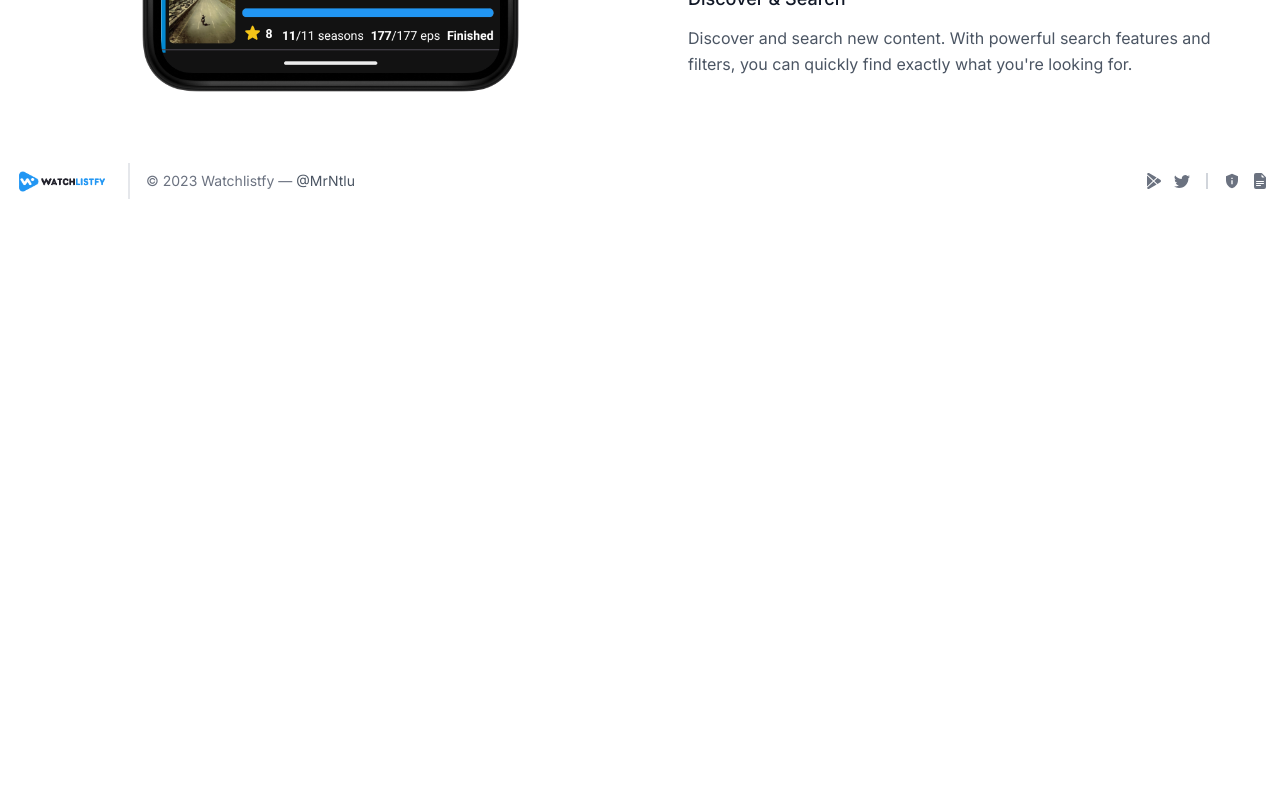
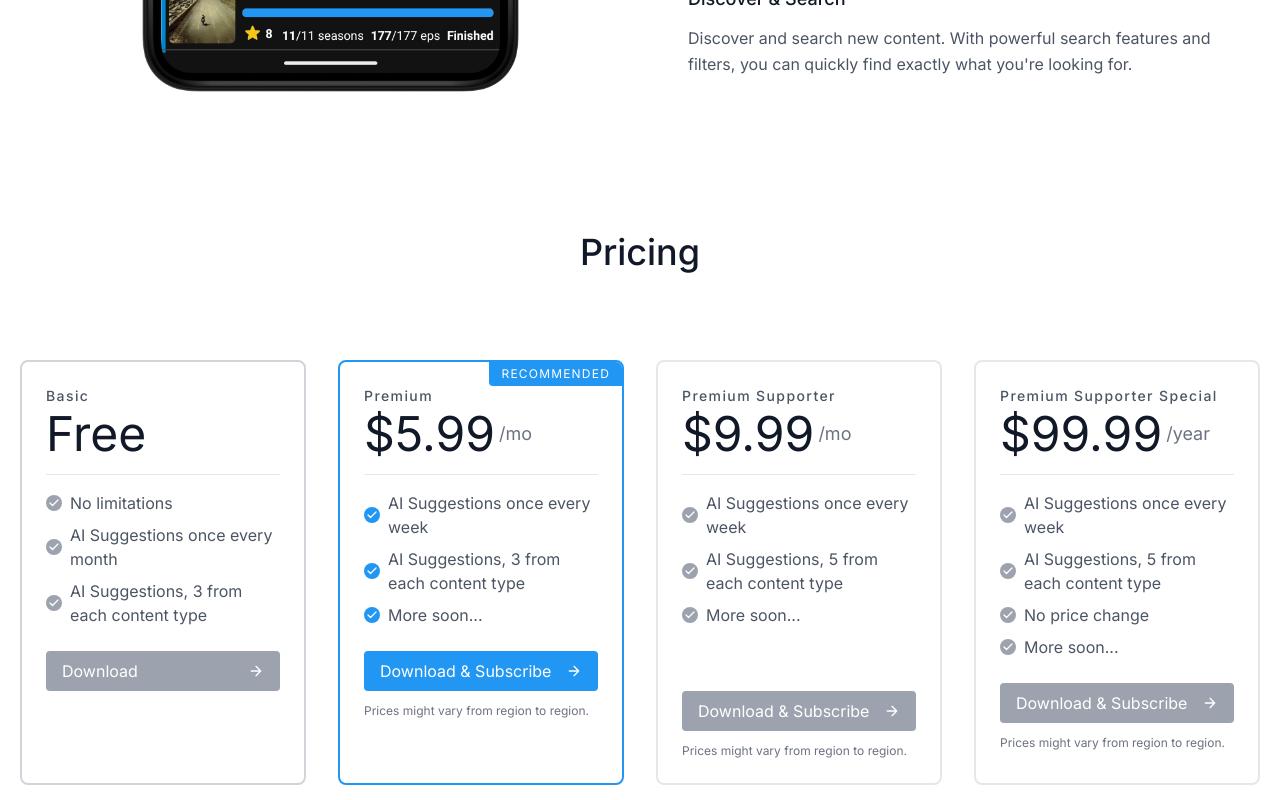
Before and after one commit to MrNtlu/Project-Consumer-Frontend, a Next.js app: page / in a window 1280 px wide. Shown: the part 1640-2440 px from the top of the page. Before the commit the page ends 1855 px from the top, so only its background shows below. Built offline with nearby package versions, Linux system fonts and the light colour scheme.

Commit message:
Pricing added.

```diff
--- a/app/page.tsx
+++ b/app/page.tsx
@@ -8,7 +8,7 @@ export default function Home() {
     <main>
       <Hero />
       <Features />
-      {/* <Pricing /> */}
+      <Pricing />
     </main>
   )
 }
--- a/components/header.tsx
+++ b/components/header.tsx
@@ -11,6 +11,7 @@ const Header = () => {
     <nav className="md:ml-auto flex flex-wrap items-center text-base justify-center">
       <a href="https://watchlistfy.com/#home" className="mr-5 hover:text-[#2196F3]">Home</a>
       <a href="https://watchlistfy.com/#features" className="mr-5 hover:text-[#2196F3]">Features</a>
+      <a href="https://watchlistfy.com/#pricing" className="mr-5 hover:text-[#2196F3]">Pricing</a>
     </nav>
   </div>
 </header>
--- a/components/pricing.tsx
+++ b/components/pricing.tsx
@@ -2,7 +2,7 @@ import React from 'react'
 
 const Pricing = () => {
   return (
-    <section className="text-gray-600 body-font overflow-hidden">
+    <section id="pricing" className="text-gray-600 body-font overflow-hidden">
         <div className="container px-5 py-24 mx-auto">
             <div className="flex flex-col text-center w-full mb-20">
                 <h1 className="sm:text-4xl text-3xl font-medium title-font mb-2 text-gray-900">Pricing</h1>
@@ -10,43 +10,82 @@ const Pricing = () => {
             <div className="flex flex-wrap -m-4">
                 <div className="p-4 xl:w-1/4 md:w-1/2 w-full">
                     <div className="h-full p-6 rounded-lg border-2 border-gray-300 flex flex-col relative overflow-hidden">
-                    <h2 className="text-sm tracking-widest title-font mb-1 font-medium">START</h2>
+                    <h2 className="text-sm tracking-widest title-font mb-1 font-medium">Basic</h2>
                     <h1 className="text-5xl text-gray-900 pb-4 mb-4 border-b border-gray-200 leading-none">Free</h1>
                     <p className="flex items-center text-gray-600 mb-2">
                         <span className="w-4 h-4 mr-2 inline-flex items-center justify-center bg-gray-400 text-white rounded-full flex-shrink-0">
                         <svg fill="none" stroke="currentColor" stroke-linecap="round" stroke-linejoin="round" stroke-width="2.5" className="w-3 h-3" viewBox="0 0 24 24">
                             <path d="M20 6L9 17l-5-5"></path>
                         </svg>
-                        </span>Vexillologist pitchfork
+                        </span>No limitations
                     </p>
                     <p className="flex items-center text-gray-600 mb-2">
                         <span className="w-4 h-4 mr-2 inline-flex items-center justify-center bg-gray-400 text-white rounded-full flex-shrink-0">
                         <svg fill="none" stroke="currentColor" stroke-linecap="round" stroke-linejoin="round" stroke-width="2.5" className="w-3 h-3" viewBox="0 0 24 24">
                             <path d="M20 6L9 17l-5-5"></path>
                         </svg>
-                        </span>Tumeric plaid portland
+                        </span>AI Suggestions once every month
                     </p>
                     <p className="flex items-center text-gray-600 mb-6">
                         <span className="w-4 h-4 mr-2 inline-flex items-center justify-center bg-gray-400 text-white rounded-full flex-shrink-0">
                         <svg fill="none" stroke="currentColor" stroke-linecap="round" stroke-linejoin="round" stroke-width="2.5" className="w-3 h-3" viewBox="0 0 24 24">
                             <path d="M20 6L9 17l-5-5"></path>
                         </svg>
-                        </span>Mixtape chillwave tumeric
+                        </span>AI Suggestions, 3 from each content type
                     </p>
-                    <button className="flex items-center mt-auto text-white bg-gray-400 border-0 py-2 px-4 w-full focus:outline-none hover:bg-gray-500 rounded">Button
+                    <a href="https://play.google.com/store/apps/details?id=com.mrntlu.projectconsumer">
+                        <button className="flex items-center mt-auto text-white bg-gray-400 border-0 py-2 px-4 w-full focus:outline-none hover:bg-gray-500 rounded">Download
                             <svg fill="none" stroke="currentColor" stroke-linecap="round" stroke-linejoin="round" stroke-width="2" className="w-4 h-4 ml-auto" viewBox="0 0 24 24">
                             <path d="M5 12h14M12 5l7 7-7 7"></path>
                             </svg>
                         </button>
-                    <p className="text-xs text-gray-500 mt-3">Literally you probably haven&apos;t heard of them jean shorts.</p>
+                    </a>
                     </div>
                 </div>
                 <div className="p-4 xl:w-1/4 md:w-1/2 w-full">
-                    <div className="h-full p-6 rounded-lg border-2 border-blue-500 flex flex-col relative overflow-hidden">
-                    <span className="bg-blue-500 text-white px-3 py-1 tracking-widest text-xs absolute right-0 top-0 rounded-bl">POPULAR</span>
-                    <h2 className="text-sm tracking-widest title-font mb-1 font-medium">PREMIUM</h2>
+                    <div className="h-full p-6 rounded-lg border-2 border-[#2196F3] flex flex-col relative overflow-hidden">
+                    <span className="bg-[#2196F3] text-white px-3 py-1 tracking-widest text-xs absolute right-0 top-0 rounded-bl">RECOMMENDED</span>
+                    <h2 className="text-sm tracking-widest title-font mb-1 font-medium">Premium</h2>
                     <h1 className="text-5xl text-gray-900 leading-none flex items-center pb-4 mb-4 border-b border-gray-200">
-                        <span>$38</span>
+                        <span>$5.99</span>
+                        <span className="text-lg ml-1 font-normal text-gray-500">/mo</span>
+                    </h1>
+                    <p className="flex items-center text-gray-600 mb-2">
+                        <span className="w-4 h-4 mr-2 inline-flex items-center justify-center bg-[#2196F3] text-white rounded-full flex-shrink-0">
+                        <svg fill="none" stroke="currentColor" stroke-linecap="round" stroke-linejoin="round" stroke-width="2.5" className="w-3 h-3" viewBox="0 0 24 24">
+                            <path d="M20 6L9 17l-5-5"></path>
+                        </svg>
+                        </span>AI Suggestions once every week
+                    </p>
+                    <p className="flex items-center text-gray-600 mb-2">
+                        <span className="w-4 h-4 mr-2 inline-flex items-center justify-center bg-[#2196F3] text-white rounded-full flex-shrink-0">
+                        <svg fill="none" stroke="currentColor" stroke-linecap="round" stroke-linejoin="round" stroke-width="2.5" className="w-3 h-3" viewBox="0 0 24 24">
+                            <path d="M20 6L9 17l-5-5"></path>
+                        </svg>
+                        </span>AI Suggestions, 3 from each content type
+                    </p>
+                    <p className="flex items-center text-gray-600 mb-6">
+                        <span className="w-4 h-4 mr-2 inline-flex items-center justify-center bg-[#2196F3] text-white rounded-full flex-shrink-0">
+                        <svg fill="none" stroke="currentColor" stroke-linecap="round" stroke-linejoin="round" stroke-width="2.5" className="w-3 h-3" viewBox="0 0 24 24">
+                            <path d="M20 6L9 17l-5-5"></path>
+                        </svg>
+                        </span>More soon...
+                    </p>
+                    <a href="https://play.google.com/store/apps/details?id=com.mrntlu.projectconsumer">
+                        <button className="flex items-center mt-auto text-white bg-[#2196F3] border-0 py-2 px-4 w-full focus:outline-none hover:bg-blue-600 rounded">Download & Subscribe
+                            <svg fill="none" stroke="currentColor" stroke-linecap="round" stroke-linejoin="round" stroke-width="2" className="w-4 h-4 ml-auto" viewBox="0 0 24 24">
+                            <path d="M5 12h14M12 5l7 7-7 7"></path>
+                            </svg>
+                        </button>
+                    </a>
+                    <p className="text-xs text-gray-500 mt-3">Prices might vary from region to region.</p>
+                    </div>
+                </div>
+                <div className="p-4 xl:w-1/4 md:w-1/2 w-full">
+                    <div className="h-full p-6 rounded-lg border-2 border-grey-300 flex flex-col relative overflow-hidden">
+                    <h2 className="text-sm tracking-widest title-font mb-1 font-medium">Premium Supporter</h2>
+                    <h1 className="text-5xl text-gray-900 leading-none flex items-center pb-4 mb-4 border-b border-gray-200">
+                        <span>$9.99</span>
                         <span className="text-lg ml-1 font-normal text-gray-500">/mo</span>
                     </h1>
                     <p className="flex items-center text-gray-600 mb-2">
@@ -54,85 +93,78 @@ const Pricing = () => {
                         <svg fill="none" stroke="currentColor" stroke-linecap="round" stroke-linejoin="round" stroke-width="2.5" className="w-3 h-3" viewBox="0 0 24 24">
                             <path d="M20 6L9 17l-5-5"></path>
                         </svg>
-                        </span>Vexillologist pitchfork
+                        </span>AI Suggestions once every week
                     </p>
                     <p className="flex items-center text-gray-600 mb-2">
                         <span className="w-4 h-4 mr-2 inline-flex items-center justify-center bg-gray-400 text-white rounded-full flex-shrink-0">
                         <svg fill="none" stroke="currentColor" stroke-linecap="round" stroke-linejoin="round" stroke-width="2.5" className="w-3 h-3" viewBox="0 0 24 24">
                             <path d="M20 6L9 17l-5-5"></path>
                         </svg>
-                        </span>Tumeric plaid portland
+                        </span>AI Suggestions, 5 from each content type
+                    </p>
+                    <p className="flex items-center text-gray-600 mb-6">
+                        <span className="w-4 h-4 mr-2 inline-flex items-center justify-center bg-gray-400 text-white rounded-full flex-shrink-0">
+                        <svg fill="none" stroke="currentColor" stroke-linecap="round" stroke-linejoin="round" stroke-width="2.5" className="w-3 h-3" viewBox="0 0 24 24">
+                            <path d="M20 6L9 17l-5-5"></path>
+                        </svg>
+                        </span>More soon...
+                    </p>
+                    <p className="flex items-center text-gray-600 mb-6">
+                        <span className="w-4 h-4 mr-2 inline-flex items-center"/>
+                    </p>
+                    <a href="https://play.google.com/store/apps/details?id=com.mrntlu.projectconsumer">
+                        <button className="flex items-center mt-auto text-white bg-gray-400 border-0 py-2 px-4 w-full focus:outline-none hover:bg-gray-500 rounded">Download & Subscribe
+                            <svg fill="none" stroke="currentColor" stroke-linecap="round" stroke-linejoin="round" stroke-width="2" className="w-4 h-4 ml-auto" viewBox="0 0 24 24">
+                            <path d="M5 12h14M12 5l7 7-7 7"></path>
+                            </svg>
+                        </button>
+                    </a>
+                    <p className="text-xs text-gray-500 mt-3">Prices might vary from region to region.</p>
+                    </div>
+                </div>
+                <div className="p-4 xl:w-1/4 md:w-1/2 w-full">
+                    <div className="h-full p-6 rounded-lg border-2 border-grey-300 flex flex-col relative overflow-hidden">
+                    <h2 className="text-sm tracking-widest title-font mb-1 font-medium">Premium Supporter Special</h2>
+                    <h1 className="text-5xl text-gray-900 leading-none flex items-center pb-4 mb-4 border-b border-gray-200">
+                        <span>$99.99</span>
+                        <span className="text-lg ml-1 font-normal text-gray-500">/year</span>
+                    </h1>
+                    <p className="flex items-center text-gray-600 mb-2">
+                        <span className="w-4 h-4 mr-2 inline-flex items-center justify-center bg-gray-400 text-white rounded-full flex-shrink-0">
+                        <svg fill="none" stroke="currentColor" stroke-linecap="round" stroke-linejoin="round" stroke-width="2.5" className="w-3 h-3" viewBox="0 0 24 24">
+                            <path d="M20 6L9 17l-5-5"></path>
+                        </svg>
+                        </span>AI Suggestions once every week
                     </p>
                     <p className="flex items-center text-gray-600 mb-2">
                         <span className="w-4 h-4 mr-2 inline-flex items-center justify-center bg-gray-400 text-white rounded-full flex-shrink-0">
                         <svg fill="none" stroke="currentColor" stroke-linecap="round" stroke-linejoin="round" stroke-width="2.5" className="w-3 h-3" viewBox="0 0 24 24">
                             <path d="M20 6L9 17l-5-5"></path>
                         </svg>
-                        </span>Hexagon neutra unicorn
+                        </span>AI Suggestions, 5 from each content type
+                    </p>
+                    <p className="flex items-center text-gray-600 mb-2">
+                        <span className="w-4 h-4 mr-2 inline-flex items-center justify-center bg-gray-400 text-white rounded-full flex-shrink-0">
+                        <svg fill="none" stroke="currentColor" stroke-linecap="round" stroke-linejoin="round" stroke-width="2.5" className="w-3 h-3" viewBox="0 0 24 24">
+                            <path d="M20 6L9 17l-5-5"></path>
+                        </svg>
+                        </span>No price change
                     </p>
                     <p className="flex items-center text-gray-600 mb-6">
                         <span className="w-4 h-4 mr-2 inline-flex items-center justify-center bg-gray-400 text-white rounded-full flex-shrink-0">
                         <svg fill="none" stroke="currentColor" stroke-linecap="round" stroke-linejoin="round" stroke-width="2.5" className="w-3 h-3" viewBox="0 0 24 24">
                             <path d="M20 6L9 17l-5-5"></path>
                         </svg>
-                        </span>Mixtape chillwave tumeric
+                        </span>More soon...
                     </p>
-                    <button className="flex items-center mt-auto text-white bg-blue-500 border-0 py-2 px-4 w-full focus:outline-none hover:bg-blue-600 rounded">Button
+                    <a href="https://play.google.com/store/apps/details?id=com.mrntlu.projectconsumer">
+                        <button className="flex items-center mt-auto text-white bg-gray-400 border-0 py-2 px-4 w-full focus:outline-none hover:bg-gray-500 rounded">Download & Subscribe
                             <svg fill="none" stroke="currentColor" stroke-linecap="round" stroke-linejoin="round" stroke-width="2" className="w-4 h-4 ml-auto" viewBox="0 0 24 24">
                             <path d="M5 12h14M12 5l7 7-7 7"></path>
                             </svg>
                         </button>
-                    <p className="text-xs text-gray-500 mt-3">Literally you probably haven&apos;t heard of them jean shorts.</p>
-                    </div>
-                </div>
-                <div className="p-4 xl:w-1/4 md:w-1/2 w-full">
-                    <div className="h-full p-6 rounded-lg border-2 border-gray-300 flex flex-col relative overflow-hidden">
-                    <h2 className="text-sm tracking-widest title-font mb-1 font-medium">PREMIUM SUPPORTER</h2>
-                    <h1 className="text-5xl text-gray-900 leading-none flex items-center pb-4 mb-4 border-b border-gray-200">
-                        <span>$56</span>
-                        <span className="text-lg ml-1 font-normal text-gray-500">/mo</span>
-                    </h1>
-                    <p className="flex items-center text-gray-600 mb-2">
-                        <span className="w-4 h-4 mr-2 inline-flex items-center justify-center bg-gray-400 text-white rounded-full flex-shrink-0">
-                        <svg fill="none" stroke="currentColor" stroke-linecap="round" stroke-linejoin="round" stroke-width="2.5" className="w-3 h-3" viewBox="0 0 24 24">
-                            <path d="M20 6L9 17l-5-5"></path>
-                        </svg>
-                        </span>Vexillologist pitchfork
-                    </p>
-                    <p className="flex items-center text-gray-600 mb-2">
-                        <span className="w-4 h-4 mr-2 inline-flex items-center justify-center bg-gray-400 text-white rounded-full flex-shrink-0">
-                        <svg fill="none" stroke="currentColor" stroke-linecap="round" stroke-linejoin="round" stroke-width="2.5" className="w-3 h-3" viewBox="0 0 24 24">
-                            <path d="M20 6L9 17l-5-5"></path>
-                        </svg>
-                        </span>Tumeric plaid portland
-                    </p>
-                    <p className="flex items-center text-gray-600 mb-2">
-                        <span className="w-4 h-4 mr-2 inline-flex items-center justify-center bg-gray-400 text-white rounded-full flex-shrink-0">
-                        <svg fill="none" stroke="currentColor" stroke-linecap="round" stroke-linejoin="round" stroke-width="2.5" className="w-3 h-3" viewBox="0 0 24 24">
-                            <path d="M20 6L9 17l-5-5"></path>
-                        </svg>
-                        </span>Hexagon neutra unicorn
-                    </p>
-                    <p className="flex items-center text-gray-600 mb-2">
-                        <span className="w-4 h-4 mr-2 inline-flex items-center justify-center bg-gray-400 text-white rounded-full flex-shrink-0">
-                        <svg fill="none" stroke="currentColor" stroke-linecap="round" stroke-linejoin="round" stroke-width="2.5" className="w-3 h-3" viewBox="0 0 24 24">
-                            <path d="M20 6L9 17l-5-5"></path>
-                        </svg>
-                        </span>Vexillologist pitchfork
-                    </p>
-                    <p className="flex items-center text-gray-600 mb-6">
-                        <span className="w-4 h-4 mr-2 inline-flex items-center justify-center bg-gray-400 text-white rounded-full flex-shrink-0">
-                        <svg fill="none" stroke="currentColor" stroke-linecap="round" stroke-linejoin="round" stroke-width="2.5" className="w-3 h-3" viewBox="0 0 24 24">
-                            <path d="M20 6L9 17l-5-5"></path>
-                        </svg>
-                        </span>Mixtape chillwave tumeric
-                    </p>
-                    <button className="flex items-center mt-auto text-white bg-gray-400 border-0 py-2 px-4 w-full focus:outline-none hover:bg-gray-500 rounded">Button
-                        <svg fill="none" stroke="currentColor" stroke-linecap="round" stroke-linejoin="round" stroke-width="2" className="w-4 h-4 ml-auto" viewBox="0 0 24 24">
-                        <path d="M5 12h14M12 5l7 7-7 7"></path>
-                        </svg>
-                    </button>
-                    <p className="text-xs text-gray-500 mt-3">Literally you probably haven&apos;t heard of them jean shorts.</p>
+                    </a>
+                    <p className="text-xs text-gray-500 mt-3">Prices might vary from region to region.</p>
                     </div>
                 </div>
             </div>
```
Also changed, not shown: components/features.tsx (+4 -4 lines). Lines whose indentation alone changed are shown as unchanged.
